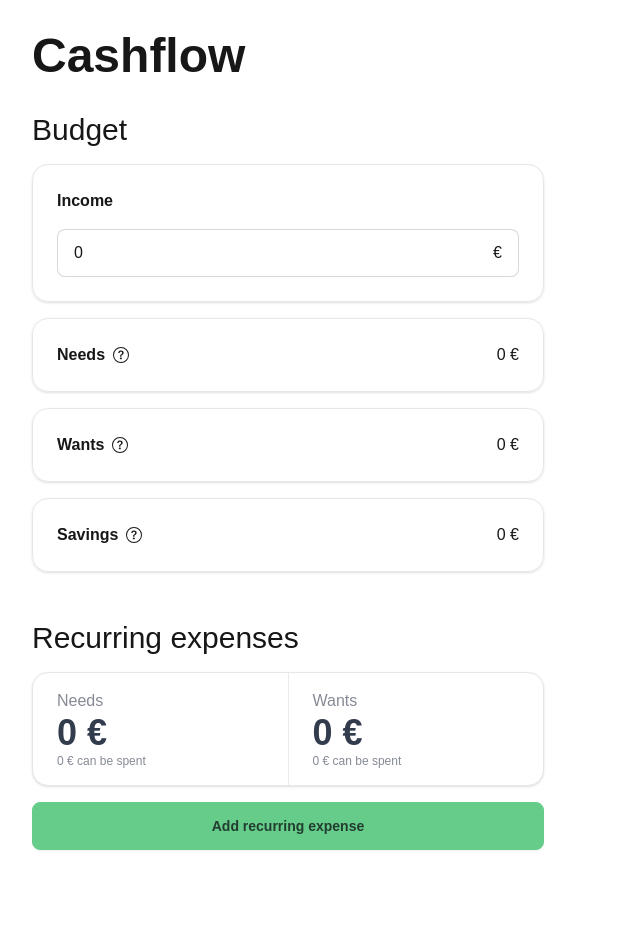
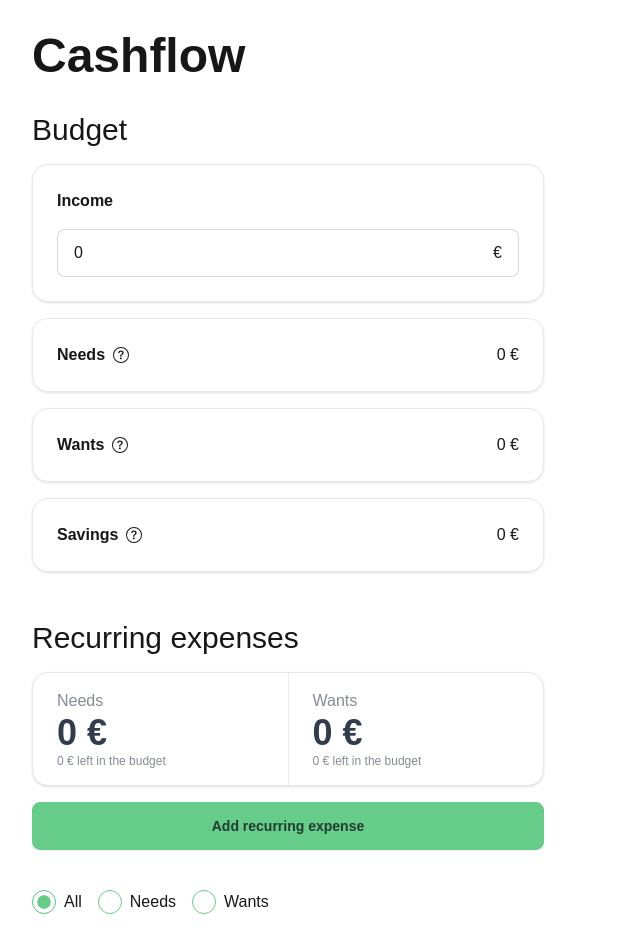
Before and after one commit to tomguillermou/cashflow, a Next.js app: page / in a window 1280 px wide. Shown: the top 952 px of the page, without its empty margins (0-640 px from the left). Before the commit the page ends 898 px from the top, so only its background shows below. Built offline with nearby package versions, Linux system fonts and the light colour scheme.

Commit message:
Filter expenses

```diff
--- a/app/page.tsx
+++ b/app/page.tsx
@@ -8,11 +8,12 @@ import {
   Budget,
   Expense,
   computeBudget,
-  computeExpensesByCategory,
   deleteExpense,
   fetchExpenses,
   fetchIncome,
+  filterExpenses,
   storeIncome,
+  sumExpenses,
 } from '@/lib/budget'
 
 import BudgetCard from './components/BudgetCard'
@@ -20,19 +21,24 @@ import BudgetCard from './components/BudgetCard'
 export default function Home() {
   const [income, setIncome] = useState<number>(0)
   const [expenses, setExpenses] = useState<Expense[]>([])
-  const [needsExpenses, setNeedsExpenses] = useState<number>(0)
-  const [wantsExpenses, setWantsExpenses] = useState<number>(0)
+  const [filteredExpenses, setFilteredExpenses] = useState<Expense[]>([])
+
   const [budget, setBudget] = useState<Budget | null>(null)
 
   useEffect(() => {
     const income = fetchIncome()
+    const expenses = fetchExpenses()
 
     setIncome(income)
-    setBudget(computeBudget(income))
-    updateExpenses()
+    setExpenses(expenses)
+    setFilteredExpenses(expenses)
   }, [])
 
-  if (!budget) return
+  useEffect(() => {
+    const budget = computeBudget(income)
+
+    setBudget(budget)
+  }, [income])
 
   function onIncomeChange(event: ChangeEvent<HTMLInputElement>): void {
     const income = Number(event.target.value)
@@ -50,14 +56,19 @@ export default function Home() {
 
   function onDeleteExpense(name: string): void {
     deleteExpense(name)
-    updateExpenses()
   }
 
-  function updateExpenses(): void {
-    setExpenses(fetchExpenses())
-    setNeedsExpenses(computeExpensesByCategory('needs'))
-    setWantsExpenses(computeExpensesByCategory('wants'))
+  function onViewAllExpenses(): void {
+    setFilteredExpenses(expenses)
   }
+
+  function onFilterExpenses(category: Expense['category']): void {
+    const filteredExpenses = fetchExpenses().filter((expense) => expense.category === category)
+
+    setFilteredExpenses(filteredExpenses)
+  }
+
+  if (!budget) return
 
   return (
     <main className='flex flex-col p-8'>
@@ -97,17 +108,23 @@ export default function Home() {
         <div className='stats rounded-box border shadow'>
           <div className='stat'>
             <div className='stat-title'>Needs</div>
-            <div className='stat-value'>{needsExpenses.toLocaleString()} €</div>
+            <div className='stat-value'>
+              {sumExpenses(filterExpenses(expenses, 'needs')).toLocaleString()} €
+            </div>
             <div className='stat-desc'>
-              {(budget.needs - needsExpenses).toLocaleString()} € can be spent
+              {(budget.needs - sumExpenses(filterExpenses(expenses, 'needs'))).toLocaleString()} €
+              left in the budget
             </div>
           </div>
 
           <div className='stat'>
             <div className='stat-title'>Wants</div>
-            <div className='stat-value'>{wantsExpenses.toLocaleString()} €</div>
+            <div className='stat-value'>
+              {sumExpenses(filterExpenses(expenses, 'wants')).toLocaleString()} €
+            </div>
             <div className='stat-desc'>
-              {(budget.wants - wantsExpenses).toLocaleString()} € can be spent
+              {(budget.wants - sumExpenses(filterExpenses(expenses, 'wants'))).toLocaleString()} €
+              left in the budget
             </div>
           </div>
         </div>
@@ -116,8 +133,33 @@ export default function Home() {
           Add recurring expense
         </button>
 
+        <div className='flex gap-4 mt-6'>
+          <label className='inline-flex items-center gap-2' onClick={onViewAllExpenses}>
+            <input
+              type='radio'
+              name='view'
+              value='all'
+              className='radio radio-primary'
+              defaultChecked
+            />
+            <span>All</span>
+          </label>
+          <label
+            className='inline-flex items-center gap-2'
+            onClick={onFilterExpenses.bind(null, 'needs')}>
+            <input type='radio' name='view' value='needs' className='radio radio-primary' />
+            <span>Needs</span>
+          </label>
+          <label
+            className='inline-flex items-center gap-2'
+            onClick={onFilterExpenses.bind(null, 'wants')}>
+            <input type='radio' name='view' value='wants' className='radio radio-primary' />
+            <span>Wants</span>
+          </label>
+        </div>
+
         <ul className='flex flex-col gap-4'>
-          {expenses.map((expense, index) => (
+          {filteredExpenses.map((expense, index) => (
             <li key={index} className={`flex items-center p-4 rounded-box border shadow`}>
               <p className='font-bold'>{expense.name}</p>
               <p className='badge ml-2'>{expense.category}</p>
--- a/lib/budget.ts
+++ b/lib/budget.ts
@@ -47,8 +47,10 @@ export function deleteExpense(name: string): void {
   localStorage.setItem('expenses', JSON.stringify(expenses))
 }
 
-export function computeExpensesByCategory(category: Expense['category']): number {
-  return fetchExpenses()
-    .filter((expense) => expense.category === category)
-    .reduce((total, expense) => total + expense.amount, 0)
+export function sumExpenses(expenses: Expense[]): number {
+  return expenses.reduce((total, expense) => total + expense.amount, 0)
 }
+
+export function filterExpenses(expenses: Expense[], category: Expense['category']): Expense[] {
+  return expenses.filter((expense) => expense.category === category)
+}
```
